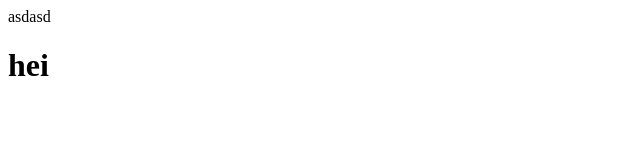
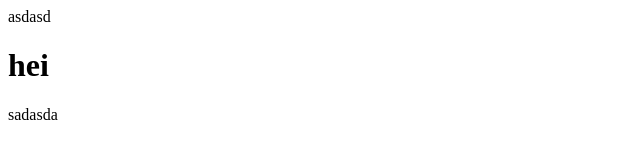
Before and after one commit to dam-14n/praksisuke_redgo, a plain HTML site: page frontend/index.html in a window 1280 px wide. Shown: the full height of the page, 0-640 px from the left. Drawn offline with Linux system fonts and the light colour scheme.

Commit message:
Update index.html
asadas

```diff
--- a/frontend/index.html
+++ b/frontend/index.html
@@ -8,5 +8,6 @@
 <body>
     asdasd
     <h1>hei</h1>
+    sadasda
 </body>
 </html>
```
